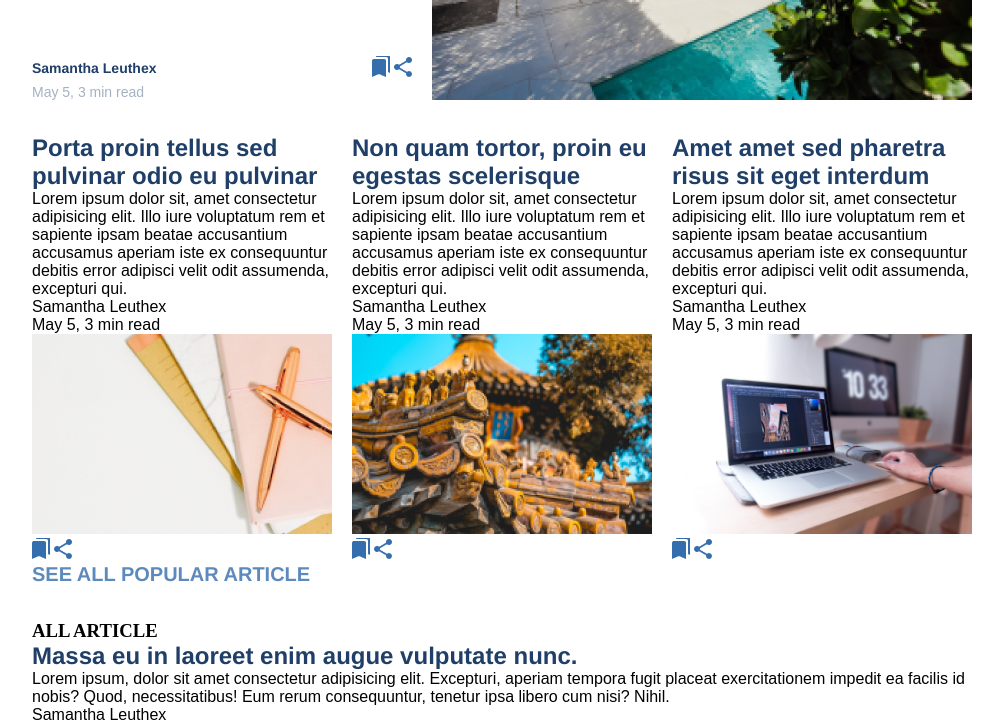
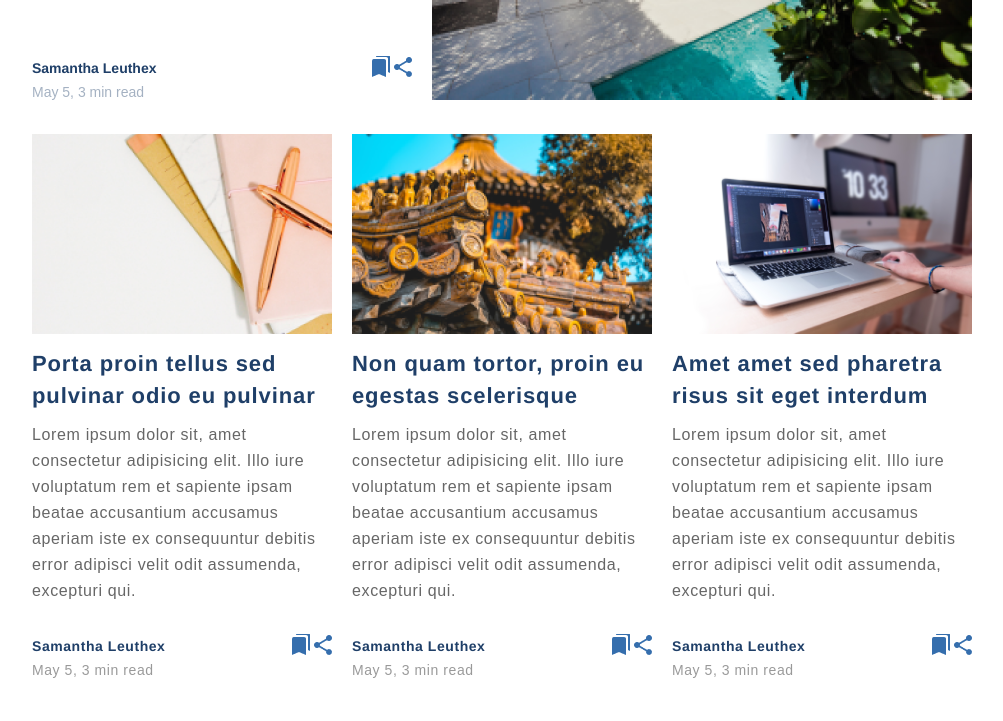
Before and after one commit to Jimena-tm/proyectosemana05, a plain HTML site: page index.html in a window 1280 px wide. Shown: the part 840-1561 px from the top of the page, without its empty margins (138-1141 px from the left). Drawn offline with Linux system fonts and the light colour scheme.

Commit message:
sección popular terminada

```diff
--- a/index.html
+++ b/index.html
@@ -1,5 +1,6 @@
 <!DOCTYPE html>
 <html lang="en">
+
 <head>
   <meta charset="UTF-8" />
   <meta name="viewport" content="width=device-width, initial-scale=1.0" />
@@ -7,6 +8,7 @@
   <title>Blog Afrianska</title>
   <link rel="stylesheet" href="./styles/main.css" />
 </head>
+
 <body>
   <div class="wrapper">
     <header>
@@ -54,6 +56,7 @@
             <div class="contenedor2">
               <div class="contenidoart1">
                 <h2>Feugiat sodales at nullam tellus.</h2>
+                <br>
                 <p>
                   Lorem ipsum dolor sit amet, consectetur adipiscing elit, sed
                   do eiusmod tempor incididunt ut labore et dolore magna aliqua.
@@ -80,55 +83,72 @@
 
           <div class="contenedor3">
             <div class="articulo2">
+              <img src="./images/img-post-2.png" />
               <h2>Porta proin tellus sed pulvinar odio eu pulvinar</h2>
-                <p>
+              <p class="parrafo">
+                Lorem ipsum dolor sit, amet consectetur adipisicing elit. Illo
+                iure voluptatum rem et sapiente ipsam beatae accusantium
+                accusamus aperiam iste ex consequuntur debitis error adipisci
+                velit odit assumenda, excepturi qui.
+              </p>
+              <div class="datos-autor2">
+                <div class="autor">
+                  <p class="p3">Samantha Leuthex</p>
+                  <p class="p4">May 5, 3 min read</p>
+                </div>
+                <div class="vectores">
+                  <img src="./images/Vector.png" />
+                  <img src="./images/Vector (1).png" />
+                </div>
+              </div>
+            </div>
+
+            <div class="articulo3">
+              <img src="./images/img-post-3.png" />
+              <h2>Non quam tortor, proin eu egestas scelerisque</h2>
+              <p class="parrafo">
                 Lorem ipsum dolor sit, amet consectetur adipisicing elit. Illo
                 iure voluptatum rem et sapiente ipsam beatae accusantium
                 accusamus aperiam iste ex consequuntur debitis error adipisci
                 velit odit assumenda, excepturi qui.
               </p>
 
-                <p>Samantha Leuthex</p>
-                <p>May 5, 3 min read</p>
-                <img src="./images/img-post-2.png" />
+              <div class="datos-autor2">
+                <div class="autor">
+                  <p class="p3">Samantha Leuthex</p>
+                  <p class="p4">May 5, 3 min read</p>
+                </div>
+                <div class="vectores">
                   <img src="./images/Vector.png" />
                   <img src="./images/Vector (1).png" />
                 </div>
+              </div>
+            </div>
 
-              <div class="articulo3">
-                <h2>Non quam tortor, proin eu egestas scelerisque</h2>
-                <p>
+            <div class="articulo4">
+              <img src="./images/img-post-3 (1).png" />
+              <h2>Amet amet sed pharetra risus sit eget interdum</h2>
+              <p class="parrafo">
                 Lorem ipsum dolor sit, amet consectetur adipisicing elit. Illo
                 iure voluptatum rem et sapiente ipsam beatae accusantium
                 accusamus aperiam iste ex consequuntur debitis error adipisci
                 velit odit assumenda, excepturi qui.
               </p>
 
-                <p>Samantha Leuthex</p>
-                <p>May 5, 3 min read</p>
-                <img src="./images/img-post-3.png" />
-                <img src="./images/Vector.png" />
-                <img src="./images/Vector (1).png" />
+              <div class="datos-autor2">
+                <div class="autor">
+                  <p class="p3">Samantha Leuthex</p>
+                  <p class="p4">May 5, 3 min read</p>
                 </div>
-
-              <div class="articulo4">
-                <h2>Amet amet sed pharetra risus sit eget interdum</h2>
-                <p>
-                  Lorem ipsum dolor sit, amet consectetur adipisicing elit. Illo
-                  iure voluptatum rem et sapiente ipsam beatae accusantium
-                  accusamus aperiam iste ex consequuntur debitis error adipisci
-                  velit odit assumenda, excepturi qui.
-                </p>
-
-                <p>Samantha Leuthex</p>
-                <p>May 5, 3 min read</p>
-                <img src="./images/img-post-3 (1).png" />
+                <div class="vectores">
                   <img src="./images/Vector.png" />
                   <img src="./images/Vector (1).png" />
                 </div>
               </div>
+            </div>
+          </div>
 
-            <h4>SEE ALL POPULAR ARTICLE</h4>
+          <h4 class="h4">SEE ALL POPULAR ARTICLE</h4>
         </div>
       </section>
 
@@ -283,4 +303,5 @@
     </footer>
   </div>
 </body>
+
 </html>
--- a/styles/main.css
+++ b/styles/main.css
@@ -11,10 +11,6 @@ h1 {
 h2 {
   font-family: helvetica;
   color: #1f3f68;
-}
-
-p {
-  font-family: arial;
 }
 
 ul {
@@ -108,6 +104,11 @@ header .contenedor {
   margin-bottom: 34px;
 }
 
+.popular .h4{
+  margin-top: 60px;
+  margin-left: 660px;
+}
+
 .articulo1 {
   display: flex;
   width: 100%;
@@ -172,4 +173,57 @@ opacity: 0.4;
   display: grid;
   grid-template-columns: 300px 300px 300px;
   grid-column-gap: 20px;
+
 }
+
+.contenedor3 p {
+  font-family: Arial;
+  font-style: normal;
+  font-weight: normal;
+  font-size: 16px;
+  line-height: 26px;
+  letter-spacing: 0.04em;
+  color: rgba(0, 0, 0, 0.6);
+}
+
+.contenedor3 h2 {
+  font-family: Helvetica;
+  font-style: normal;
+  font-weight: bold;
+  font-size: 22px;
+  line-height: 32px;
+  letter-spacing: 0.04em;
+  color: #1F3F68;
+  margin-top: 10px;
+  margin-bottom: 10px;
+}
+
+.datos-autor2 {
+  display: flex;
+  justify-content: space-between;
+}
+
+.articulo2 .parrafo,
+.articulo3 .parrafo,
+.articulo4 .parrafo {
+  margin-bottom: 30px;
+}
+
+.datos-autor2 .autor .p3 {
+  font-family: Helvetica;
+  font-style: normal;
+  font-weight: bold;
+  font-size: 14px;
+  line-height: 24px;
+  letter-spacing: 0.04em;
+  color: #1F3F68;
+}
+
+.datos-autor2 .autor .p4 {
+  font-family: Arial;
+  font-style: normal;
+  font-weight: normal;
+  font-size: 14px;
+  line-height: 24px;
+  letter-spacing: 0.04em;
+  color: rgba(0, 0, 0, 0.4);
```
Lines whose indentation alone changed are shown as unchanged.
